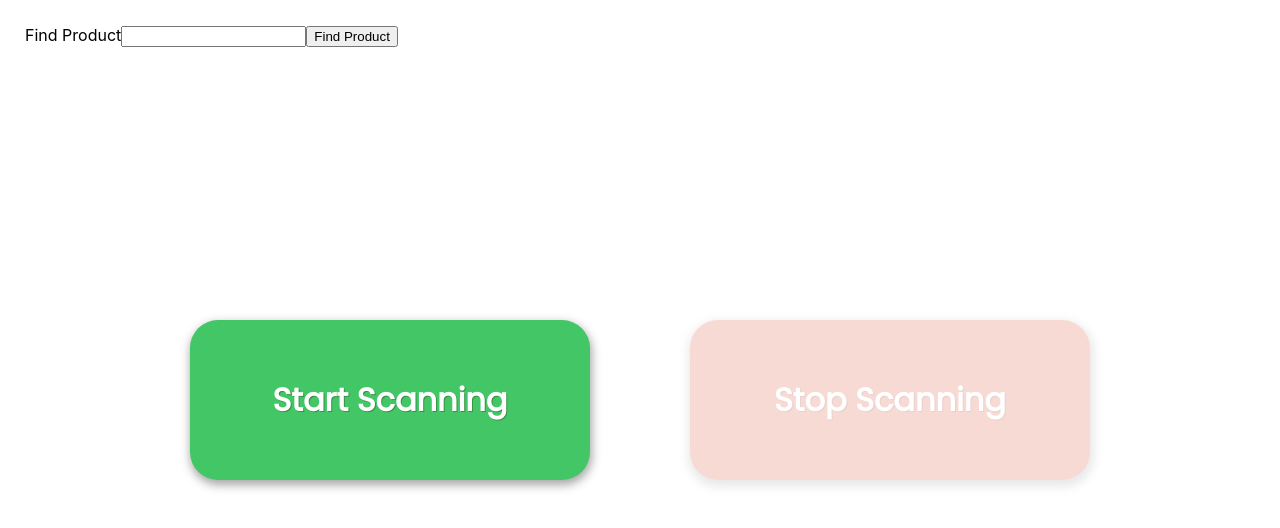
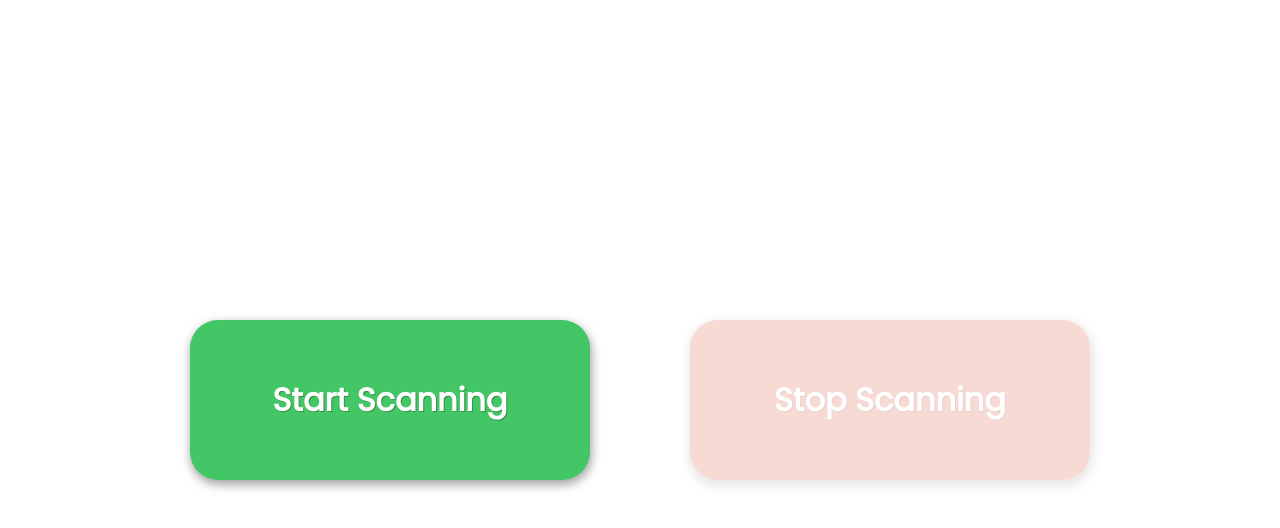
Before and after one commit to jake-waldron/ram-scanning, a React (Create React App) app in the folder client/: page / in a window 1280 px wide. Shown: the top 528 px of the page. Built offline with nearby package versions, Linux system fonts and the light colour scheme.

Commit message:
add hack-y fix using hard-coded droplet ip address

```diff
--- a/client/src/components/ProductInfo/productInfo.js
+++ b/client/src/components/ProductInfo/productInfo.js
@@ -1,7 +1,7 @@
 import styles from './productInfo.module.css';
 
 export default function ProductInfo({ product }) {
-	const { number, name, lotNumber, age } = product;
+	const { number, name, lotNumber, age, status } = product;
 
 	return (
 		<div className={styles.product_info}>
@@ -17,25 +17,23 @@ export default function ProductInfo({ product }) {
 				<h3>Age:</h3>
 				<span>{age} months</span>
 			</div>
-			{/* {<div>
-				<h3>Status:</h3>
-				<span>{status}</span>
-			</div>} */}
-			{product?.monthsPastExpirationBy && (
+			{status === 'EXPIRED' && (
 				<div className={styles.product_info__item}>
 					<h3>Over limit by:</h3>
 					<span>
-						{product.monthsPastExpirationBy}{' '}
+						{product.monthsPastExpirationBy === 0
+							? 'Just expired this'
+							: product.monthsPastExpirationBy}{' '}
 						{product.monthsPastExpirationBy > 1 ? 'months' : 'month'}
 					</span>
 				</div>
 			)}
-			{product?.monthsUntilExpiration && (
+			{status === 'EXPIRING SOON' && (
 				<div className={styles.product_info__item}>
 					<h3>Expires in:</h3>
 					<span>
 						{product.monthsUntilExpiration}{' '}
-						{product.monthsUntilExpiration > 1 ? 'months' : 'month'} (
+						{product.monthsUntilExpiration != 1 ? 'months' : 'month'} (
 						{product.expiresOnMonth})
 					</span>
 				</div>
--- a/client/src/components/Scanner/scanner.css
+++ b/client/src/components/Scanner/scanner.css
@@ -10,7 +10,7 @@ div.search {
     position: absolute;
     top: 0;
     left: 0;
-    /* opacity: 0; */
+    opacity: 0;
   }
 
 div.scanning-text {
--- a/client/src/components/Scanner/scanner.js
+++ b/client/src/components/Scanner/scanner.js
@@ -9,13 +9,16 @@ export default function Scanner({
 	addProduct,
 }) {
 	const input = useRef();
-	const [scannedItem, setScannedItem] = useState('');
+	const [scanInput, setScanInput] = useState('');
 
-	async function getProduct(scannedItem) {
+	async function getProduct(product) {
+		const scannedItem = product;
+		setScanInput('');
+		input.current.focus();
 		console.log(`Getting info for ${scannedItem}`);
 		try {
 			const { data: productInfo } = await axios.get(
-				`http://localhost:8080/api/scan/find-expired-product/`,
+				`http://165.227.94.104/api/scan/find-expired-product/`,
 				{ params: { scannedItem } },
 				{ headers: { 'Access-Control-Request-Private-Network': true } }
 			);
@@ -24,8 +27,6 @@ export default function Scanner({
 		} catch (err) {
 			console.error(err);
 		}
-		setScannedItem('');
-		input.current.focus();
 	}
 
 	function onStartScanning() {
@@ -46,7 +47,7 @@ export default function Scanner({
 				<form
 					onSubmit={(e) => {
 						e.preventDefault();
-						getProduct(scannedItem);
+						getProduct(scanInput);
 					}}
 				>
 					<label>Find Product</label>
@@ -54,9 +55,9 @@ export default function Scanner({
 						ref={input}
 						type="text"
 						name="id"
-						value={scannedItem}
+						value={scanInput}
 						onChange={(e) => {
-							setScannedItem(e.target.value);
+							setScanInput(e.target.value);
 						}}
 					/>
 					<button type="submit"> Find Product </button>
```
Also changed, not shown: 1 other file (tests, documents, lock files or other folders).
